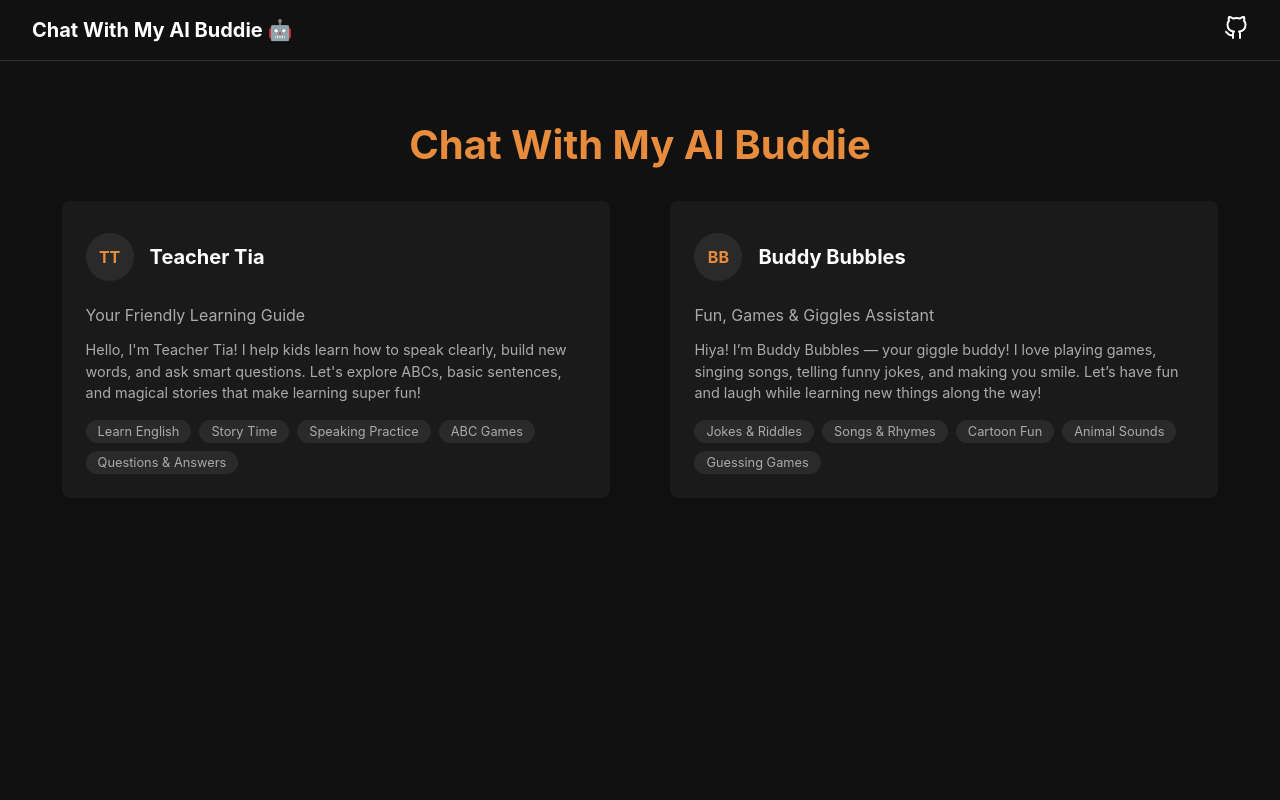
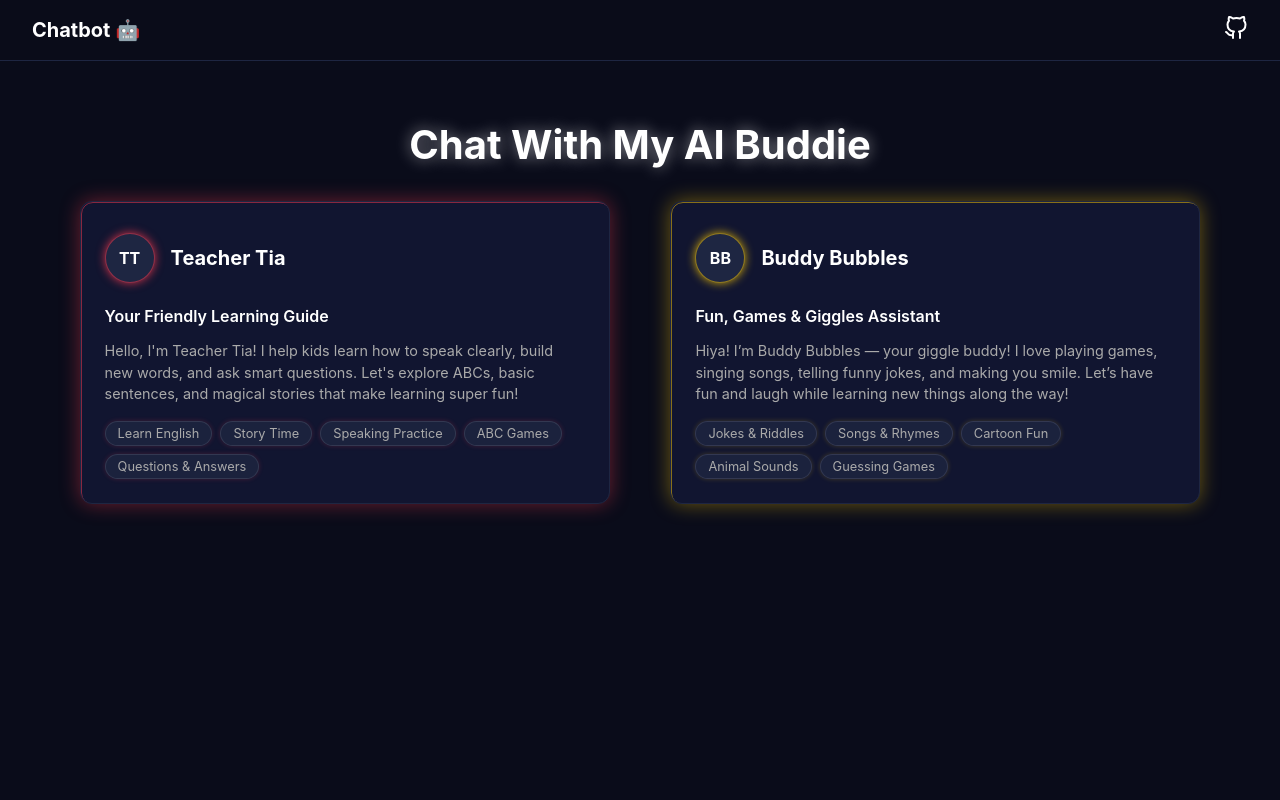
Before and after one commit to AyushiAnand70047/CSE439, a Django app: page /chatbot/talk/ in a window 1280 px wide. Run offline with Django 5.2, Linux system fonts and the light colour scheme.

Commit message:
chatbot page styling improved

```diff
--- a/educational_website/chatbot/static/bot.css
+++ b/educational_website/chatbot/static/bot.css
@@ -1,10 +1,17 @@
 :root {
-    --primary-color: #e78c3c;
-    --dark-bg: #111111;
-    --card-bg: #1a1a1a;
-    --text-primary: #ffffff;
-    --text-secondary: #aaaaaa;
-    --button-bg: #e78c3c;
+    --primary-color: #ffffff; /* White text color */
+    --accent-color-red: #ff3b4e; /* Red glow accent */
+    --accent-color-blue: #00c2ff; /* Blue glow accent */
+    --accent-color-yellow: #ffcc00; /* Yellow glow accent */
+    --dark-bg: #0a0c1a; /* Very dark blue background */
+    --card-bg: #111530; /* Slightly lighter blue for cards */
+    --text-primary: #ffffff; /* White text */
+    --text-secondary: #aaaaaa; /* Light gray text */
+    --border-color: #1e2642; /* Border color for cards */
+    --card-shadow: 0 0 20px rgba(0, 194, 255, 0.2); /* Blue glow shadow */
+    --red-glow: 0 0 20px rgba(255, 59, 78, 0.4); /* Red glow for elements */
+    --blue-glow: 0 0 20px rgba(0, 194, 255, 0.4); /* Blue glow for elements */
+    --yellow-glow: 0 0 20px rgba(255, 204, 0, 0.4); /* Yellow glow for elements */
 }
 
 body {
@@ -21,8 +28,8 @@ body {
     justify-content: space-between;
     align-items: center;
     padding: 1rem 2rem;
-    background-color: var(--dark-bg);
-    border-bottom: 1px solid #333;
+    background-color: rgba(10, 12, 26, 0.95);
+    border-bottom: 1px solid #1e2642;
 }
 
 .navbar-brand {
@@ -35,7 +42,7 @@ body {
 }
 
 .main-content {
-    max-width: 1200px;
+    max-width: 1300px;
     margin: 0 auto;
     padding: 2rem;
     text-align: center;
@@ -45,80 +52,12 @@ body {
     color: var(--primary-color);
     font-size: 2.5rem;
     margin-bottom: 1rem;
+    text-shadow: 0 0 15px rgba(255, 255, 255, 0.5);
 }
 
 .subtitle {
     color: var(--text-secondary);
     margin-bottom: 2rem;
-}
-
-.chat-form {
-    max-width: 800px;
-    margin: 2rem auto;
-    padding: 1.5rem;
-    background-color: var(--card-bg);
-    border-radius: 8px;
-    box-shadow: 0 4px 6px rgba(0, 0, 0, 0.1);
-}
-
-.form-group {
-    margin-bottom: 1rem;
-    text-align: left;
-}
-
-label {
-    display: block;
-    margin-bottom: 0.5rem;
-    color: var(--text-secondary);
-}
-
-textarea {
-    width: 100%;
-    padding: 0.75rem;
-    border-radius: 4px;
-    background-color: #2a2a2a;
-    border: 1px solid #444;
-    color: var(--text-primary);
-    resize: vertical;
-    min-height: 100px;
-    font-family: inherit;
-}
-
-.btn {
-    background-color: var(--button-bg);
-    color: white;
-    border: none;
-    padding: 0.75rem 2rem;
-    border-radius: 4px;
-    font-weight: bold;
-    cursor: pointer;
-    transition: background-color 0.2s;
-}
-
-.btn:hover {
-    background-color: #d47928;
-}
-
-.response-container {
-    max-width: 800px;
-    margin: 2rem auto;
-    padding: 1.5rem;
-    background-color: var(--card-bg);
-    border-radius: 8px;
-    text-align: left;
-    box-shadow: 0 4px 6px rgba(0, 0, 0, 0.1);
-}
-
-.response-title {
-    color: var(--primary-color);
-    margin-bottom: 1rem;
-    border-bottom: 1px solid #333;
-    padding-bottom: 0.5rem;
-}
-
-.response-content {
-    color: var(--text-primary);
-    line-height: 1.6;
 }
 
 .assistant-cards {
@@ -131,11 +70,58 @@ textarea {
 
 .assistant-card {
     background-color: var(--card-bg);
-    border-radius: 8px;
+    border-radius: 12px;
     padding: 1.5rem;
-    width: 500px;
+    width: 480px;
     text-align: left;
-    box-shadow: 0 4px 6px rgba(0, 0, 0, 0.1);
+    border: 1px solid var(--border-color);
+    transition: transform 0.2s, box-shadow 0.2s;
+    position: relative;
+    overflow: hidden;
+}
+
+.assistant-card#teacher-tia {
+    box-shadow: var(--red-glow);
+}
+
+.assistant-card#teacher-tia:hover {
+    box-shadow: 0 0 30px rgba(255, 59, 78, 0.6);
+}
+
+.assistant-card#teacher-tia::before {
+    content: '';
+    position: absolute;
+    top: 0;
+    left: 0;
+    width: 100%;
+    height: 100%;
+    border-radius: 12px;
+    border: 1px solid rgba(255, 59, 78, 0.5);
+    pointer-events: none;
+}
+
+.assistant-card#buddy-bubbles {
+    box-shadow: var(--yellow-glow);
+}
+
+.assistant-card#buddy-bubbles:hover {
+    box-shadow: 0 0 30px rgba(255, 204, 0, 0.6);
+}
+
+.assistant-card#buddy-bubbles::before {
+    content: '';
+    position: absolute;
+    top: 0;
+    left: 0;
+    width: 100%;
+    height: 100%;
+    border-radius: 12px;
+    border: 1px solid rgba(255, 204, 0, 0.5);
+    pointer-events: none;
+}
+
+.assistant-card:hover {
+    transform: translateY(-5px);
 }
 
 .assistant-header {
@@ -149,7 +135,7 @@ textarea {
     width: 48px;
     height: 48px;
     border-radius: 50%;
-    background-color: #2a2a2a;
+    background-color: #1e2642;
     display: flex;
     align-items: center;
     justify-content: center;
@@ -157,14 +143,26 @@ textarea {
     color: var(--primary-color);
 }
 
+#teacher-tia .assistant-avatar {
+    box-shadow: 0 0 10px rgba(255, 59, 78, 0.8);
+    border: 1px solid rgba(255, 59, 78, 0.5);
+}
+
+#buddy-bubbles .assistant-avatar {
+    box-shadow: 0 0 10px rgba(255, 204, 0, 0.8);
+    border: 1px solid rgba(255, 204, 0, 0.5);
+}
+
 .assistant-name {
     font-size: 1.25rem;
     font-weight: bold;
+    color: var(--text-primary);
 }
 
 .assistant-title {
-    color: var(--text-secondary);
+    color: var(--primary-color);
     margin-bottom: 0.5rem;
+    font-weight: 600;
 }
 
 .assistant-bio {
@@ -181,40 +179,78 @@ textarea {
 }
 
 .tag {
-    background-color: #2a2a2a;
+    background-color: rgba(30, 38, 66, 0.8);
     color: var(--text-secondary);
     padding: 0.25rem 0.75rem;
     border-radius: 16px;
     font-size: 0.8rem;
+    border: 1px solid rgba(255, 255, 255, 0.1);
 }
 
-.action-button {
-    background-color: var(--button-bg);
-    color: white;
-    border: none;
-    padding: 0.75rem 2rem;
-    border-radius: 4px;
-    font-weight: bold;
-    cursor: pointer;
-    transition: background-color 0.2s;
-    margin-top: 1rem;
-    display: inline-block;
+#teacher-tia .tag {
+    box-shadow: 0 0 5px rgba(255, 59, 78, 0.2);
 }
 
-.action-button:hover {
-    background-color: #d47928;
+#buddy-bubbles .tag {
+    box-shadow: 0 0 5px rgba(255, 204, 0, 0.2);
 }
 
-.footer-text {
-    color: var(--text-secondary);
-    margin: 1.5rem 0;
+.response-container {
+    max-width: 800px;
+    margin: 2rem auto;
+    padding: 1.5rem;
+    background-color: var(--card-bg);
+    border-radius: 12px;
+    text-align: left;
+    box-shadow: var(--blue-glow);
+    border: 1px solid var(--border-color);
 }
 
-.link {
+.response-title {
     color: var(--primary-color);
-    text-decoration: none;
+    margin-bottom: 1rem;
+    border-bottom: 1px solid #1e2642;
+    padding-bottom: 0.5rem;
 }
 
-.link:hover {
-    text-decoration: underline;
+.response-content {
+    color: var(--text-primary);
+    line-height: 1.6;
 }
+
+/* Added for the frame effect from the educational platform */
+.main-content {
+    position: relative;
+}
+
+.main-content::before {
+    content: '';
+    position: absolute;
+    top: 1rem;
+    left: 1rem;
+    right: 1rem;
+    bottom: 1rem;
+    pointer-events: none;
+    z-index: -1;
+}
+
+/* Custom corner accents like in the educational platform */
+.assistant-card::after {
+    content: '';
+    position: absolute;
+    width: 15px;
+    height: 15px;
+    border-style: solid;
+    border-width: 1px;
+    border-color: transparent;
+}
+
+#teacher-tia .assistant-card::after {
+    border-top-color: rgba(255, 59, 78, 0.8);
+    border-left-color: rgba(255, 59, 78, 0.8);
+}
+
+#buddy-bubbles .assistant-card::after {
+    border-top-color: rgba(255, 204, 0, 0.8);
+    border-left-color: rgba(255, 204, 0, 0.8);
+}
--- a/educational_website/chatbot/templates/bot.html
+++ b/educational_website/chatbot/templates/bot.html
@@ -13,7 +13,7 @@
 <body>
     <nav class="navbar">
         <div class="navbar-brand">
-            <span>Chat With My AI Buddie 🤖</span>
+            <span>Chatbot 🤖</span>
         </div>
         <div>
             <svg xmlns="http://www.w3.org/2000/svg" width="24" height="24" viewBox="0 0 24 24" fill="none"
```
Also changed, not shown: educational_website/db.sqlite3.
